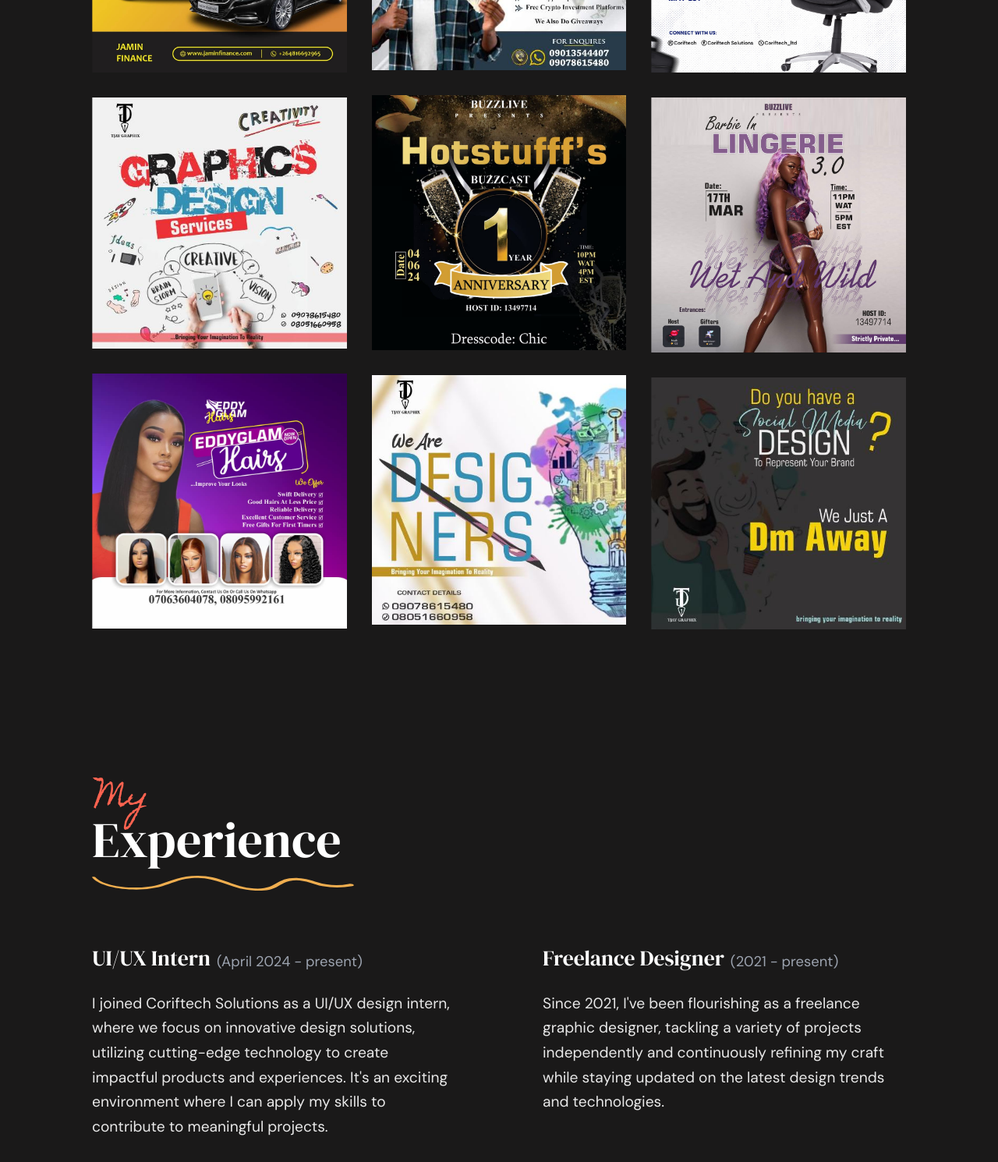
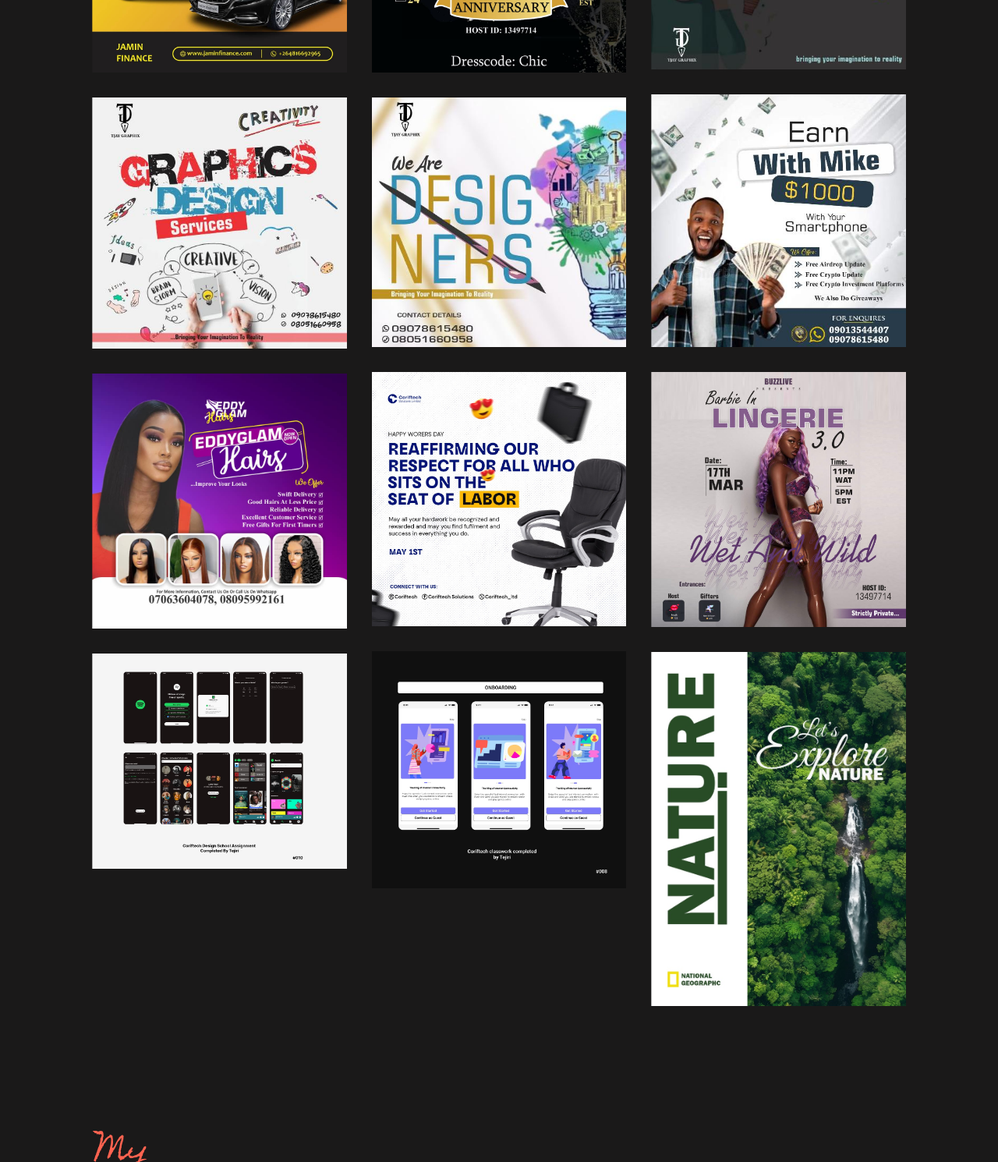
Before and after one commit to FruitfulEjiro/Tjay, a plain HTML site: page index.html in a window 1280 px wide. Shown: the part 1700-3190 px from the top of the page at 78% size. Drawn offline with Linux system fonts and the light colour scheme.

Commit message:
added more pictures

```diff
--- a/index.html
+++ b/index.html
@@ -266,7 +266,7 @@
                             class="portfolio-item"
                             data-bs-toggle="modal"
                             data-bs-target="#portfolioModal"
-                            data-portfolio-img="./assets/images/img-1.jpeg"
+                            data-portfolio-img="./assets/images/img-12.jpeg"
                             data-portfolio-title="Halloween"
                             data-portfolio-description="Donec congue rutrum felis quis vestibulum. Vestibulum dictum libero eu sapien porttitor ultricies. Proin non dolor et nulla blandit vestibulum sed ut purus."
                             data-portfolio-client="Tesco"
@@ -274,7 +274,7 @@
                             data-portfolio-category="Advert Design"
                         >
                             <picture class="d-block" data-aos="reveal-left">
-                                <img class="img-fluid" src="./assets/images/img-1.jpeg" alt="">
+                                <img class="img-fluid" src="./assets/images/img-12.jpeg" alt="">
                             </picture>
                         </div>
                         <div
@@ -326,7 +326,7 @@
                             class="portfolio-item"
                             data-bs-toggle="modal"
                             data-bs-target="#portfolioModal"
-                            data-portfolio-img="./assets/images/img-7.jpeg"
+                            data-portfolio-img="./assets/images/img-11.jpeg"
                             data-portfolio-title="Happy Cactus"
                             data-portfolio-description="Sed quis mauris id quam rutrum ullamcorper. Donec faucibus eget elit nec iaculis. Vivamus laoreet consectetur felis at consequat. Sed finibus turpis in nisl molestie, eu dignissim nulla pharetra."
                             data-portfolio-client="JD Limited"
@@ -334,7 +334,7 @@
                             data-portfolio-category="Logo &amp; Branding"
                         >
                             <picture class="d-block" data-aos="reveal-left">
-                                <img class="img-fluid" src="./assets/images/img-7.jpeg" alt="">
+                                <img class="img-fluid" src="./assets/images/img-11.jpeg" alt="">
                             </picture>
                         </div>
                         <div
@@ -352,6 +352,53 @@
                                 <img class="img-fluid" src="./assets/images/img-6.jpeg" alt="">
                             </picture>
                         </div>
+
+                        <div
+                            class="portfolio-item"
+                            data-bs-toggle="modal"
+                            data-bs-target="#portfolioModal"
+                            data-portfolio-img="./assets/images/img-1.jpeg"
+                            data-portfolio-title="Night Party"
+                            data-portfolio-description="Poster illustration created for a club&#x27;s annual summer party. Also created stickers, logos and various website elements."
+                            data-portfolio-client="ACME Design Limited"
+                            data-portfolio-date=""
+                            data-portfolio-category="Illustration"
+                        >
+                            <picture class="d-block" data-aos="reveal-left">
+                                <img class="img-fluid" src="./assets/images/img-1.jpeg" alt="">
+                            </picture>
+                        </div>
+                        <div
+                            class="portfolio-item"
+                            data-bs-toggle="modal"
+                            data-bs-target="#portfolioModal"
+                            data-portfolio-img="./assets/images/img-7.jpeg"
+                            data-portfolio-title="Night Party"
+                            data-portfolio-description="Poster illustration created for a club&#x27;s annual summer party. Also created stickers, logos and various website elements."
+                            data-portfolio-client="ACME Design Limited"
+                            data-portfolio-date=""
+                            data-portfolio-category="Illustration"
+                        >
+                            <picture class="d-block" data-aos="reveal-left">
+                                <img class="img-fluid" src="./assets/images/img-7.jpeg" alt="">
+                            </picture>
+                        </div>
+                        <div
+                            class="portfolio-item"
+                            data-bs-toggle="modal"
+                            data-bs-target="#portfolioModal"
+                            data-portfolio-img="./assets/images/img-10.jpeg"
+                            data-portfolio-title="Night Party"
+                            data-portfolio-description="Poster illustration created for a club&#x27;s annual summer party. Also created stickers, logos and various website elements."
+                            data-portfolio-client="ACME Design Limited"
+                            data-portfolio-date=""
+                            data-portfolio-category="Illustration"
+                        >
+                            <picture class="d-block" data-aos="reveal-left">
+                                <img class="img-fluid" src="./assets/images/img-10.jpeg" alt="">
+                            </picture>
+                        </div>
+
             </div>
         </div>        <!-- / My Portfolio-->
 
```
Also changed, not shown: assets/images/img-10.jpeg (added), assets/images/img-11.jpeg (added), assets/images/img-12.jpeg (added), assets/images/img-13.jpeg (added), 1 other file.
